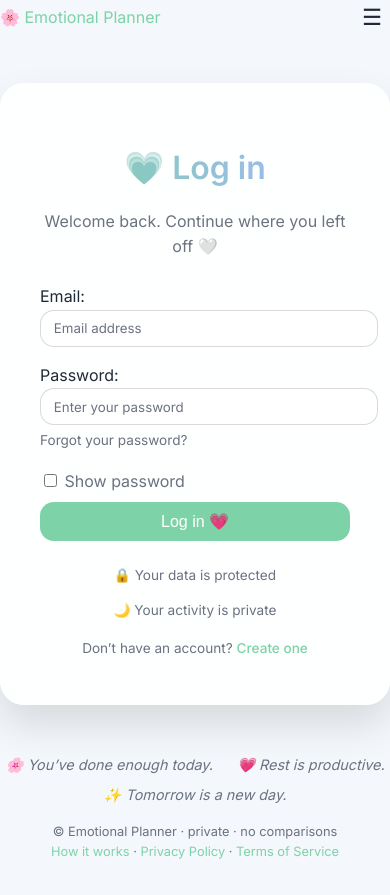
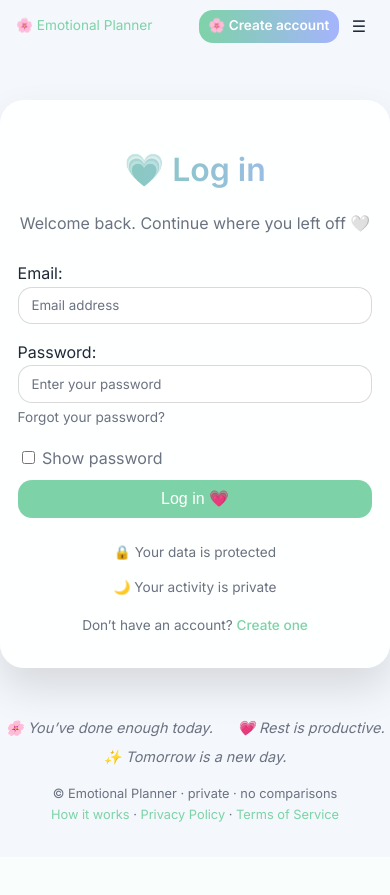
Before and after one commit to SanduAndreea22/day_planner, a Django app: page /login/?next=/calendar/ in a window 390 px wide. After the commit the page ends 822 px from the top, so only its background shows below. Run offline with Django 5.2, Linux system fonts and the light colour scheme; parts of the project's set-up code (start-up, migrations or seed data) failed here and were passed over.

Commit message:
Fix clarity audit group 5: clear on mobile too
- Logged-out visitors get a visible 'Create account' button next to the menu
- Hamburger shows a text label and turns into a close button; the open menu
  now stacks under the logo instead of breaking the header (also fixed
  overflow and missing header padding)
- No horizontal overflow on any page at 320/375 px: box-sizing for fields,
  cards and menu items, responsive chart canvas
- Touch: 44px tap targets for Done/Delete, wrapping time-block rows, tighter
  card padding on small screens
- Notes are marked with a visible icon on Calendar and Month (not hover-only)
- Theme is applied before first paint (no light flash in dark mode)

Co-Authored-By: Claude Sonnet 5.5 <noreply@anthropic.com>
Claude-Session: https://claude.ai/code/session_01Gn5nm8veKFfGRYBFowQZMb

```diff
--- a/planner/static/planner/style.css
+++ b/planner/static/planner/style.css
@@ -304,7 +304,15 @@ input::placeholder, textarea::placeholder { color: var(--text-muted); }
    monthly-overview grids have no responsive fallback inline — this section
    is the app's only @media coverage today. */
 @media (max-width: 480px) {
+    .calendar-card, .month-overview-card, .weekly-card, .legal-card, .auth-card, .profile-card, .evening-card, .day-page-card, .home-container {
+        padding: 1.1rem !important;
+    }
+    .time-row input[type="time"] { min-width: 0; }
     .time-row {
         flex-wrap: wrap;
     }
 }
+
+/* Mobile safety: padded full-width fields and cards must never push the page wider than the screen. */
+input, textarea, select, .preview-card { box-sizing: border-box; max-width: 100%; }
+canvas { max-width: 100%; height: auto; }
--- a/planner/templates/base.html
+++ b/planner/templates/base.html
@@ -20,12 +20,14 @@
 
         .main-container { max-width: 1000px; margin: 0 auto; padding: 2rem; }
 
+        header.topbar { padding: 0.6rem 1rem; }
         .nav-container { display: flex; justify-content: space-between; align-items: center; flex-wrap: wrap; }
         .nav-menu { display: flex; gap: 1rem; flex-wrap: wrap; }
-        .nav-item { padding: 0.5rem 1rem; border-radius: var(--radius-md); transition: 0.3s; text-align: center; }
+        .nav-item { box-sizing: border-box; padding: 0.5rem 1rem; border-radius: var(--radius-md); transition: 0.3s; text-align: center; }
         .nav-item.highlight { background: linear-gradient(90deg, var(--primary), var(--secondary)); color: white; font-weight: 600; }
         .nav-item.dark-toggle { background: none; color: var(--text-main); cursor: pointer; border: none; font-size: 1.2rem; }
 
+        .nav-mobile-cta { display: none; margin-left: auto; margin-right: 0.5rem; padding: 0.4rem 0.8rem; border-radius: var(--radius-md); background: linear-gradient(90deg, var(--primary), var(--secondary)); color: white; font-weight: 600; font-size: 0.9rem; white-space: nowrap; }
         .nav-hamburger { display: none; background: none; border: none; font-size: 1.4rem; color: var(--text-main); cursor: pointer; padding: 0.25rem 0.5rem; }
 
         .home-container, .preview-card {
@@ -72,22 +74,33 @@
 
         /* Responsive Mobile */
         @media (max-width: 768px) {
-            .nav-container { flex-wrap: nowrap; justify-content: space-between; }
-            .nav-hamburger { display: block; }
-            .nav-menu { flex-direction: column; width: 100%; display: none; margin-top: 1rem; }
+            .nav-container { flex-wrap: wrap; justify-content: space-between; align-items: center; }
+            .nav-hamburger { display: block; font-size: 1rem; }
+            .nav-mobile-cta { display: inline-block; }
+            .nav-cta-dup { display: none; }
+            .nav-logo { white-space: nowrap; font-size: 0.95rem; }
+            .nav-hamburger { white-space: nowrap; }
+            .nav-menu { flex-direction: column; flex: 1 1 100%; width: 100%; display: none; margin-top: 1rem; }
             .nav-menu.open { display: flex; }
             .nav-item { width: 100%; }
             .home-preview { flex-direction: column; gap: 1rem; }
+        }
+        @media (max-width: 400px) {
+            .hb-label { display: none; }
+            .nav-mobile-cta { padding: 0.35rem 0.6rem; font-size: 0.85rem; margin-right: 0.3rem; }
+            .nav-logo { font-size: 0.85rem; }
         }
     </style>
 
     {% block extra_head %}{% endblock %}
 </head>
 <body>
+    <script>try{var t=localStorage.getItem('theme');if(t==='dark'||(!t&&window.matchMedia('(prefers-color-scheme: dark)').matches))document.body.classList.add('dark');}catch(e){}</script>
     <header class="topbar">
         <div class="nav-container">
             <a href="{% url 'home' %}" class="nav-logo">🌸 <span>Emotional Planner</span></a>
-            <button type="button" id="nav-hamburger" class="nav-hamburger" aria-label="Toggle menu" aria-expanded="false" aria-controls="nav-menu">☰</button>
+            {% if not user.is_authenticated %}<a href="{% url 'register' %}" class="nav-mobile-cta">🌸 Create account</a>{% endif %}
+            <button type="button" id="nav-hamburger" class="nav-hamburger" aria-label="Toggle menu" aria-expanded="false" aria-controls="nav-menu"><span class="hb-icon" aria-hidden="true">☰</span><span class="hb-label"> Menu</span></button>
             <nav class="nav-menu" id="nav-menu">
                 {% if user.is_authenticated %}
                     <a href="{% url 'today' %}" class="nav-item highlight">🌤 Today</a>
@@ -99,7 +112,7 @@
                 {% else %}
                     <a href="{% url 'guide' %}" class="nav-item">❓ How it works</a>
                     <a href="{% url 'login' %}" class="nav-item">💗 Log in</a>
-                    <a href="{% url 'register' %}" class="nav-item highlight">🌸 Create account</a>
+                    <a href="{% url 'register' %}" class="nav-item highlight nav-cta-dup">🌸 Create account</a>
                 {% endif %}
                 <button type="button" id="theme-toggle" class="nav-item dark-toggle" aria-label="Toggle dark mode" title="Toggle Dark / Light Mode">🌙</button>
             </nav>
@@ -162,12 +175,16 @@
         hamburger.addEventListener('click', () => {
             const isOpen = navMenu.classList.toggle('open');
             hamburger.setAttribute('aria-expanded', isOpen);
+            hamburger.querySelector('.hb-icon').textContent = isOpen ? '✕' : '☰';
+            hamburger.querySelector('.hb-label').textContent = isOpen ? ' Close' : ' Menu';
         });
 
         navMenu.addEventListener('click', (event) => {
             if (event.target.closest('a')) {
                 navMenu.classList.remove('open');
                 hamburger.setAttribute('aria-expanded', 'false');
+                hamburger.querySelector('.hb-icon').textContent = '☰';
+                hamburger.querySelector('.hb-label').textContent = ' Menu';
             }
         });
     </script>
--- a/planner/templates/planner/calendar.html
+++ b/planner/templates/planner/calendar.html
@@ -23,6 +23,7 @@
            {% if item.day.color %}color-{{ item.day.color }}{% endif %}
            {% if item.is_today %}today{% endif %}"
          {% if item.day.notes %}data-notes="{{ item.day.notes|escape }}" {% endif %}>
+        {% if item.day.notes %}<span class="day-note-mark" aria-label="Has a note">📝</span>{% endif %}
         <div class="day-number">{{ item.date.day }}</div>
         <div class="day-mood">
           {% if item.day.mood == "very_bad" %}😞
@@ -41,7 +42,7 @@
   </div>
 
   <div class="calendar-legend muted">
-    Select any day to open it. The emoji is the day’s mood. The color is its character: 🔴 Heavy · 🟡 Uneven · 🟢 Light · 🔵 Calm · 🟣 Vivid. Open a day to read its note.
+    Select any day to open it. The emoji is the day’s mood. 📝 marks a day with a note. The color is its character: 🔴 Heavy · 🟡 Uneven · 🟢 Light · 🔵 Calm · 🟣 Vivid. Open a day to read its note.
   </div>
 
   <div class="calendar-links">
@@ -52,6 +53,7 @@
 </div>
 
 <style>
+.day-note-mark { position: absolute; top: 2px; right: 4px; font-size: 0.6rem; }
 .calendar-links { text-align: center; margin-top: 1rem; font-size: 0.95rem; }
 .nav-arrow { font-size: 1rem; white-space: nowrap; color: var(--primary); }
 .calendar-title { font-size: 1.3rem; text-align: center; }
--- a/planner/templates/planner/monthly_overview.html
+++ b/planner/templates/planner/monthly_overview.html
@@ -25,6 +25,7 @@
                         {% if not day.mood %}empty{% endif %}"
                  title="{% if day.notes %}{{ day.notes|truncatechars:50 }}{% else %}No notes for this day{% endif %}">
 
+                {% if day.notes %}<span class="day-note-mark" aria-label="Has a note">📝</span>{% endif %}
                 <div class="day-number">{{ day.date|date:"d" }}</div>
                 <div class="day-emoji">
                     {% if day.mood == "very_bad" %}😞
@@ -55,7 +56,8 @@
 </div>
 
 <style>
-a.day-card { text-decoration: none; color: inherit; display: block; }
+a.day-card { text-decoration: none; color: inherit; display: block; position: relative; }
+.day-note-mark { position: absolute; top: 2px; right: 4px; font-size: 0.6rem; }
 .month-overview-card {
     max-width: 960px;
     margin: 2rem auto;
```
Also changed, not shown: planner/templates/planner/day.html (+6 -1 lines).
